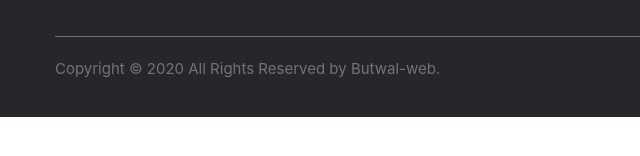
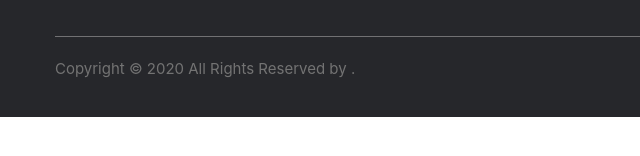
Before and after one commit to mnohr/mnohr.github.io, a plain HTML site: page web1/footer.html in a window 1280 px wide. Shown: the part 182-338 px from the top of the page, 0-640 px from the left. Drawn offline with Linux system fonts and the light colour scheme.

Commit message:
done with link

```diff
--- a/web1/footer.html
+++ b/web1/footer.html
@@ -61,7 +61,7 @@
         <div class="row">
           <div class="footer-col1">
             <p class="copyright-text">Copyright &copy; 2020 All Rights Reserved by
-         <a href="#">Butwal-web</a>.
+         <a href="#"></a>.
             </p>
           </div>
 
```
